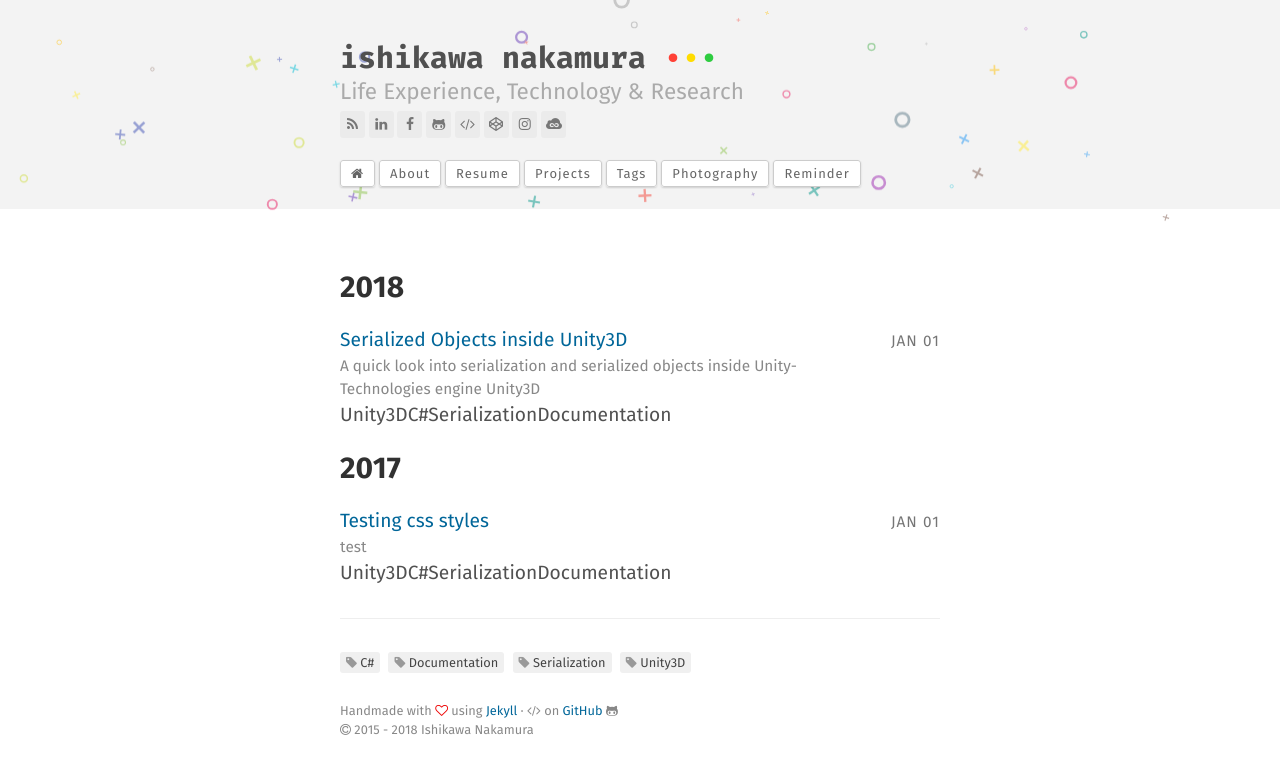
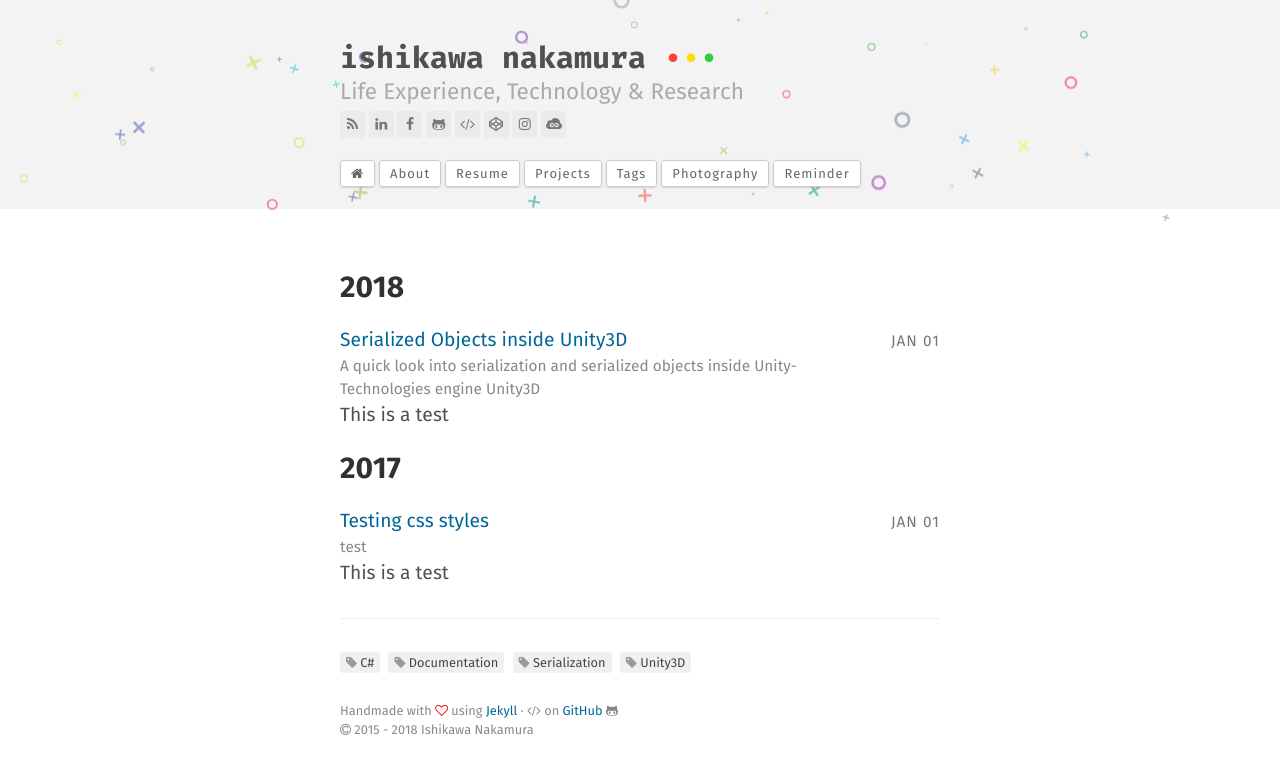
Before and after one commit to i5h1/i5h1.github.io, a Jekyll site: the page built from index.html, in a window 1280 px wide. Shown: the top 774 px of the page. Built offline with Jekyll 4.4.1, drawn with Linux system fonts in a browser that asks for light colours.

Commit message:
Initial setup

```diff
--- a/index.html
+++ b/index.html
@@ -38,7 +38,7 @@ title: Home
       <div class="post-list-date"><small>{{ post.date | date: "%b %d" }}</small></div>
 	    <div class="text-truncate"><a href="{{ post.url }}">{{ post.title }}</a></div>
       <div class="post-list-desc">{{ post.description }}</div>
-      <div class="post-list-tags">{{ post.tags }}</div>
+      <div class="post-list-tags">This is a test</div>
     </div>
 
   {% endfor %}
```
